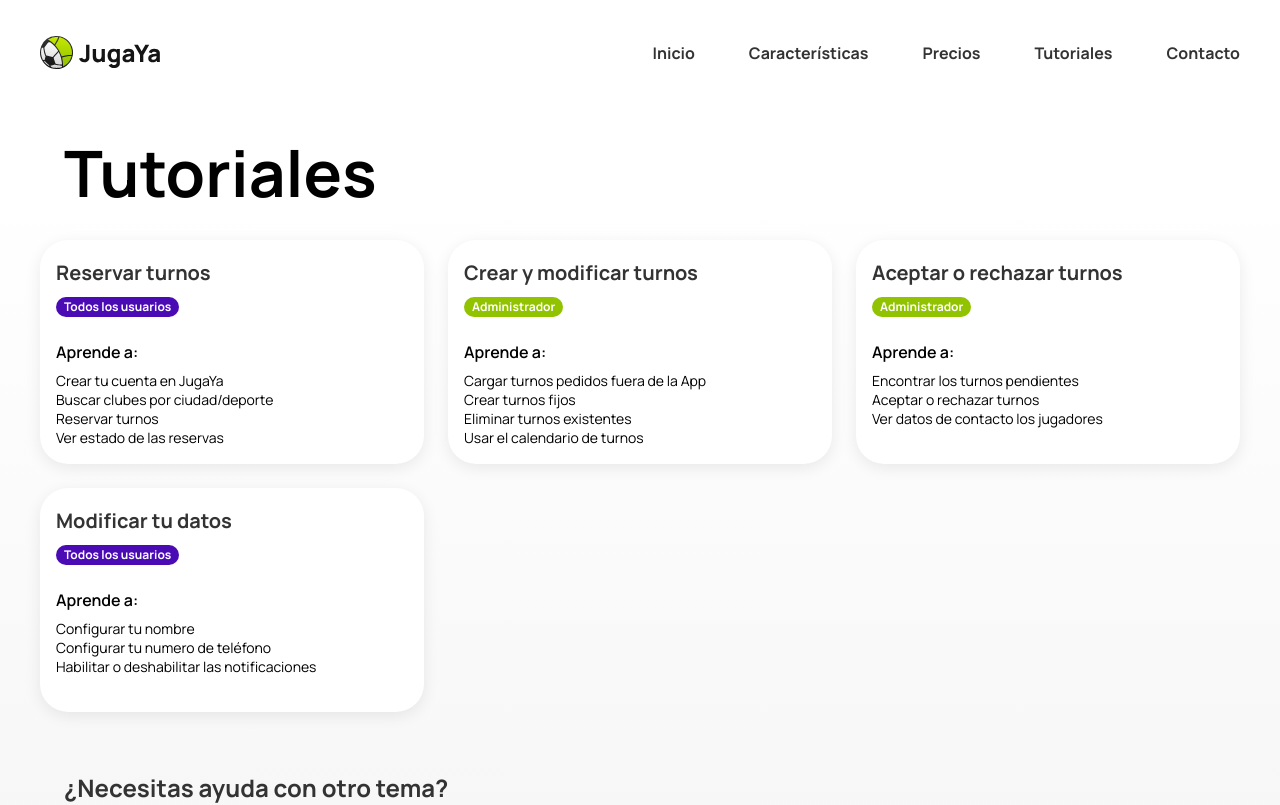
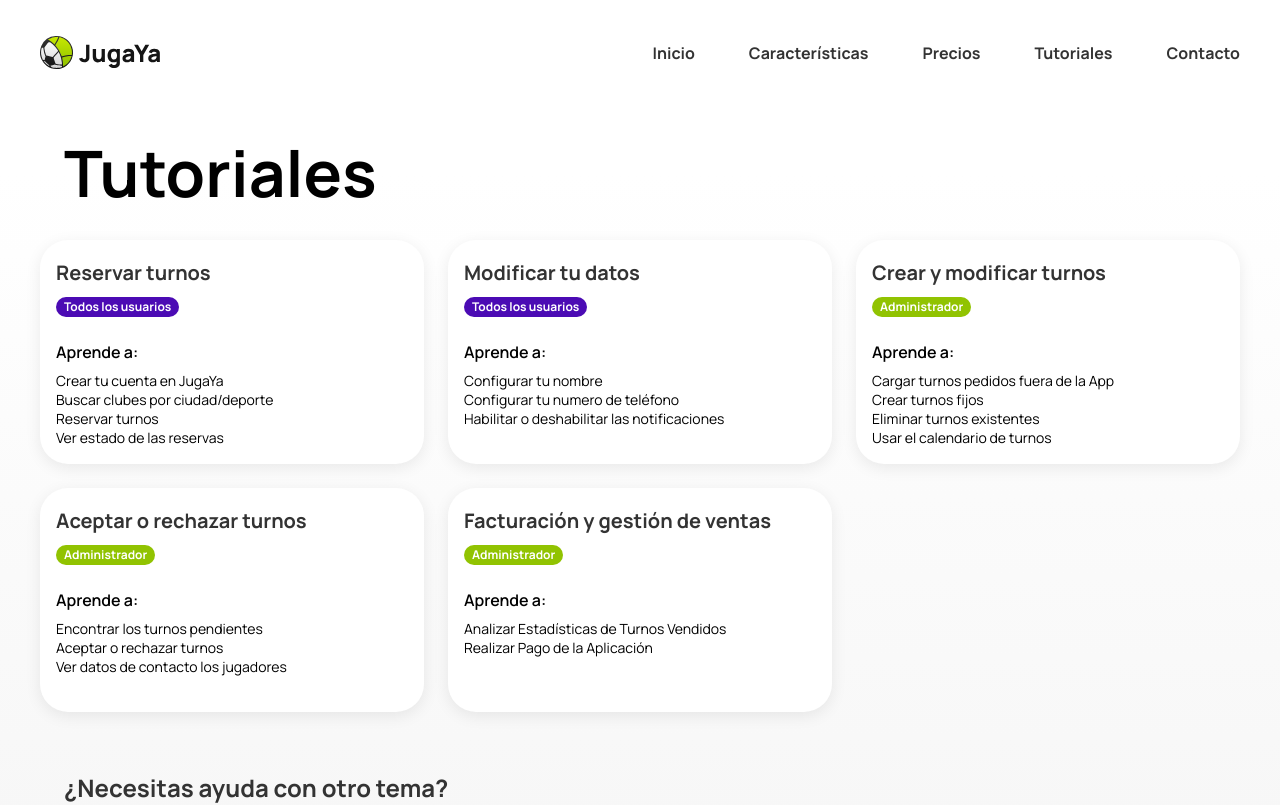
Before and after one commit to loops-ar/jugaya-landing, a React (Create React App) app: page /tutorial in a window 1280 px wide. Shown: the top 805 px of the page. Built offline with nearby package versions, Linux system fonts and the light colour scheme.

Commit message:
tutorial facturacion

```diff
--- a/src/pages/TutorialPage.tsx
+++ b/src/pages/TutorialPage.tsx
@@ -29,7 +29,16 @@ const TutorialPage = () => {
               "Ver estado de las reservas",
             ]}
           />
-
+          <CardTutorial
+            link="https://www.youtube.com/watch?v=2pEJSI_0X9E"
+            title="Modificar tu datos"
+            userType="user"
+            items={[
+              "Configurar tu nombre",
+              "Configurar tu numero de teléfono",
+              "Habilitar o deshabilitar las notificaciones",
+            ]}
+          />
           <CardTutorial
             link="https://www.youtube.com/watch?v=IyJLwhSqXhI"
             title="Crear y modificar turnos"
@@ -52,13 +61,12 @@ const TutorialPage = () => {
             ]}
           />
           <CardTutorial
-            link="https://www.youtube.com/watch?v=2pEJSI_0X9E"
-            title="Modificar tu datos"
-            userType="user"
+            link="https://www.youtube.com/watch?v=MXfyt7R3p-I&ab_channel=JugaYa"
+            title="Facturación y gestión de ventas"
+            userType="admin"
             items={[
-              "Configurar tu nombre",
-              "Configurar tu numero de teléfono",
-              "Habilitar o deshabilitar las notificaciones",
+              "Analizar Estadísticas de Turnos Vendidos",
+              "Realizar Pago de la Aplicación",
             ]}
           />
         </TutorialLayout.CardContainer>
```
